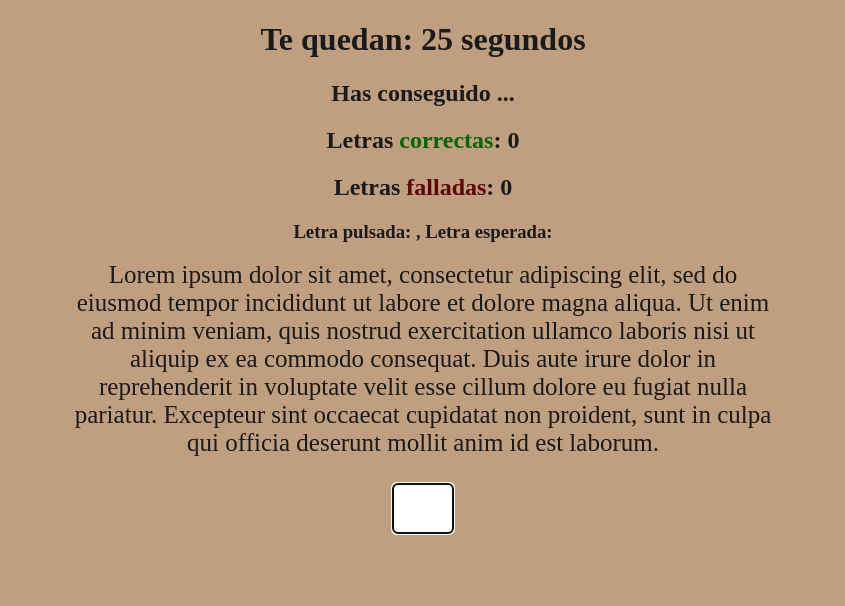
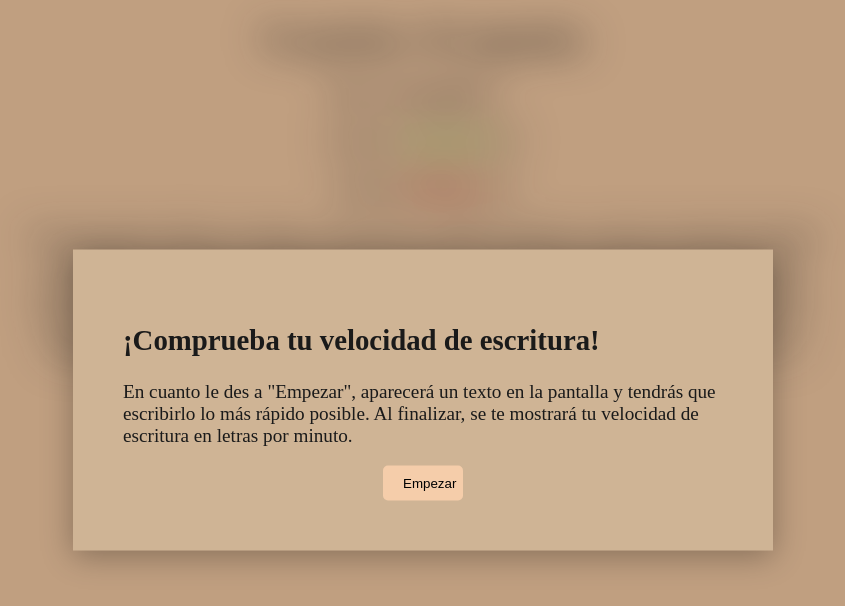
Before and after one commit to rroblf01/typefast, an Angular app: page / in a window 1280 px wide. Shown: the top 606 px of the page, without its empty margins (217-1062 px from the left). Built offline with nearby package versions, Linux system fonts and the light colour scheme.

Commit message:
Add modal to start

```diff
--- a/src/app/app.component.css
+++ b/src/app/app.component.css
@@ -1,5 +1,46 @@
-.content {
+.center {
     max-width: 55vw;
     margin: auto;
     text-align: center;
 }
+
+.container#blur.active {
+    filter: blur(20px);
+    pointer-events: none;
+    user-select: none;
+}
+.container .content {
+    position: relative;
+    max-width: 800px;
+}
+
+#popup {
+    position: fixed;
+    top: 40%;
+    left: 50%;
+    transform: translate(-50%, -50%);
+    width: 600px;
+    padding: 50px;
+    box-shadow: 0 5px 30px rgba(0, 0, 0, 0.3);
+    visibility: hidden;
+    opacity: 0;
+    transition: 0.5s;
+}
+#popup.active {
+    top: 50%;
+    visibility: visible;
+    opacity: 1 !important;
+    transition: 0.5s;
+    font-size: larger;
+    background-color: #CFB495;
+}
+
+button {
+    max-width: 10vh;
+    margin: auto;
+    padding: 10px 20px;
+    background-color: #F5CDAA;
+    border: none;
+    cursor: pointer;
+    border-radius: 5px;
+}
--- a/src/app/app.component.html
+++ b/src/app/app.component.html
@@ -1,4 +1,19 @@
-<div class="content">
-  <app-timernotice></app-timernotice>
-  <app-writingpad></app-writingpad>
+<div id="blur" class="container active">
+  <div class="center content">
+    <app-timernotice></app-timernotice>
+    <app-writingpad></app-writingpad>
+  </div>
 </div>
+
+<div id="popup" class="active">
+  <h2>
+    ¡Comprueba tu velocidad de escritura!
+  </h2>
+  <p>
+    En cuanto le des a "Empezar", aparecerá un texto en la pantalla y tendrás que escribirlo lo más rápido posible.
+    Al finalizar, se te mostrará tu velocidad de escritura en letras por minuto.
+  </p>
+  <div class="center">
+    <button (click)="toggleBlur()">Empezar</button>
+  </div>
+</div>
--- a/src/app/app.component.ts
+++ b/src/app/app.component.ts
@@ -1,4 +1,4 @@
-import { Component } from '@angular/core';
+import { Component, ViewChild } from '@angular/core';
 import { TimernoticeComponent } from './component/timernotice/timernotice.component';
 import { WritingpadComponent } from './component/writingpad/writingpad.component';
 
@@ -10,5 +10,21 @@ import { WritingpadComponent } from './component/writingpad/writingpad.component
   styleUrl: './app.component.css'
 })
 export class AppComponent {
+  @ViewChild(TimernoticeComponent) timernoticeComponent!: TimernoticeComponent;
+  @ViewChild(WritingpadComponent) writingpadComponent!: WritingpadComponent;
   title = 'typefast';
+
+  constructor() {}
+
+  toggleBlur() {
+    const blurEl = document.getElementById("blur");
+    blurEl?.classList.toggle("active");
+
+    const popupEl = document.getElementById("popup");
+    popupEl?.classList.toggle("active");
+
+    this.timernoticeComponent.start();
+    this.writingpadComponent.start();
+  }
+
 }
--- a/src/app/component/timernotice/timernotice.component.ts
+++ b/src/app/component/timernotice/timernotice.component.ts
@@ -12,7 +12,9 @@ export class TimernoticeComponent {
   intervalId: any;
   hitsPerMinute: string = '...';
 
-  constructor(private counterService: CounterService) {
+  constructor(private counterService: CounterService) {}
+
+  start(){
     this.intervalId = setInterval(() => {
       if (this.seconds > 0) {
         this.seconds--;
--- a/src/app/component/writingpad/writingpad.component.html
+++ b/src/app/component/writingpad/writingpad.component.html
@@ -1,11 +1,10 @@
 <h2>Letras <span class="green">correctas</span>: {{this.correctLetters}}</h2>
 <h2>Letras <span class="red">falladas</span>: {{this.failLetters}}</h2>
 
-<h3>Letra pulsada: {{this.pressedKey}}, Letra esperada: {{this.expectedKey}}</h3>
 <p class="text-container">
     @for(element of placeholder; track element){
     <span id="letter_{{$index}}" class="text-to-write">{{element}}</span>
     }
 </p>
 
-<input id="input-text" type="text" maxlength="1" class="input-text" (keyup)="onKeyUp($event)" autofocus />
+<input id="input-text" type="text" maxlength="1" class="input-text" (keyup)="onKeyUp($event)" />
--- a/src/app/component/writingpad/writingpad.component.ts
+++ b/src/app/component/writingpad/writingpad.component.ts
@@ -14,8 +14,6 @@ export class WritingpadComponent implements OnInit{
   failLetters: number;
   words: string[] = [];
   inputText: any;
-  pressedKey: string = '';
-  expectedKey: string = '';
 
   constructor(private counterService: CounterService) {
     this.correctLetters = this.counterService.getCorrects();
@@ -28,13 +26,16 @@ export class WritingpadComponent implements OnInit{
     this.counterService.addElement(this.inputText);
   }
 
+  start() {
+    this.inputText.focus();
+  }
+
   onKeyUp(event: any) {
-
     const letter = document.getElementById(`letter_${this.correctLetters}`);
     if (letter === null || !event.target.value) return;
+
     let isCorrect = false;
-    this.pressedKey = event.target.value
-    this.expectedKey = this.placeholder[this.correctLetters]
+
     if (event.target.value === this.placeholder[this.correctLetters]) {
       isCorrect = true;
       this.correctLetters = this.counterService.incCorrect();
--- a/src/index.html
+++ b/src/index.html
@@ -1,13 +1,17 @@
 <!doctype html>
 <html lang="en">
+
 <head>
   <meta charset="utf-8">
   <title>Typefast</title>
   <base href="/">
-  <meta name="viewport" content="width=device-width, initial-scale=1">
+  <meta property="og:image" content="https://ricartypefast.deno.dev/assets/meta-portafolios.jpeg">
+  <meta name="viewport" content="width=device-width, initial-scale=1,user-scalable=no">
   <link rel="icon" type="image/x-icon" href="favicon.ico">
 </head>
+
 <body>
   <app-root></app-root>
 </body>
+
 </html>
```
Also changed, not shown: src/assets/meta-portafolios.jpeg (added).
